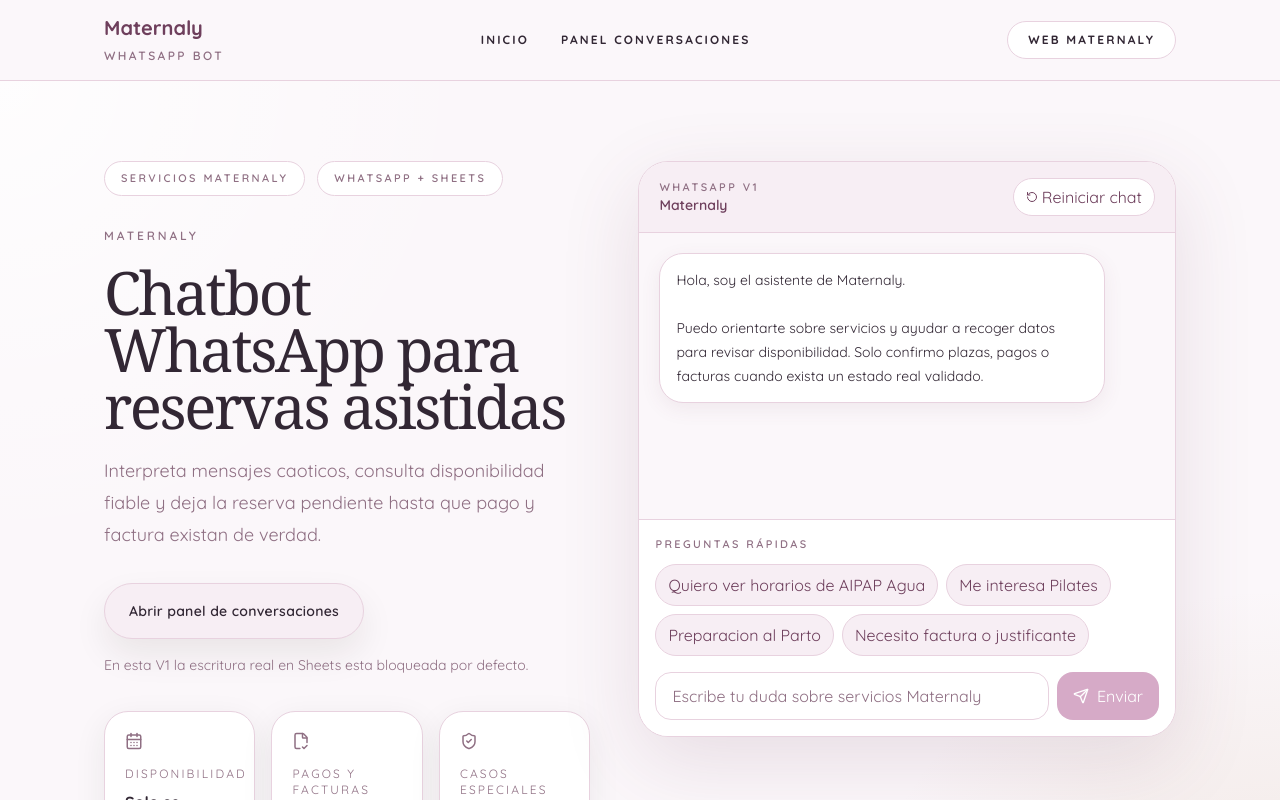
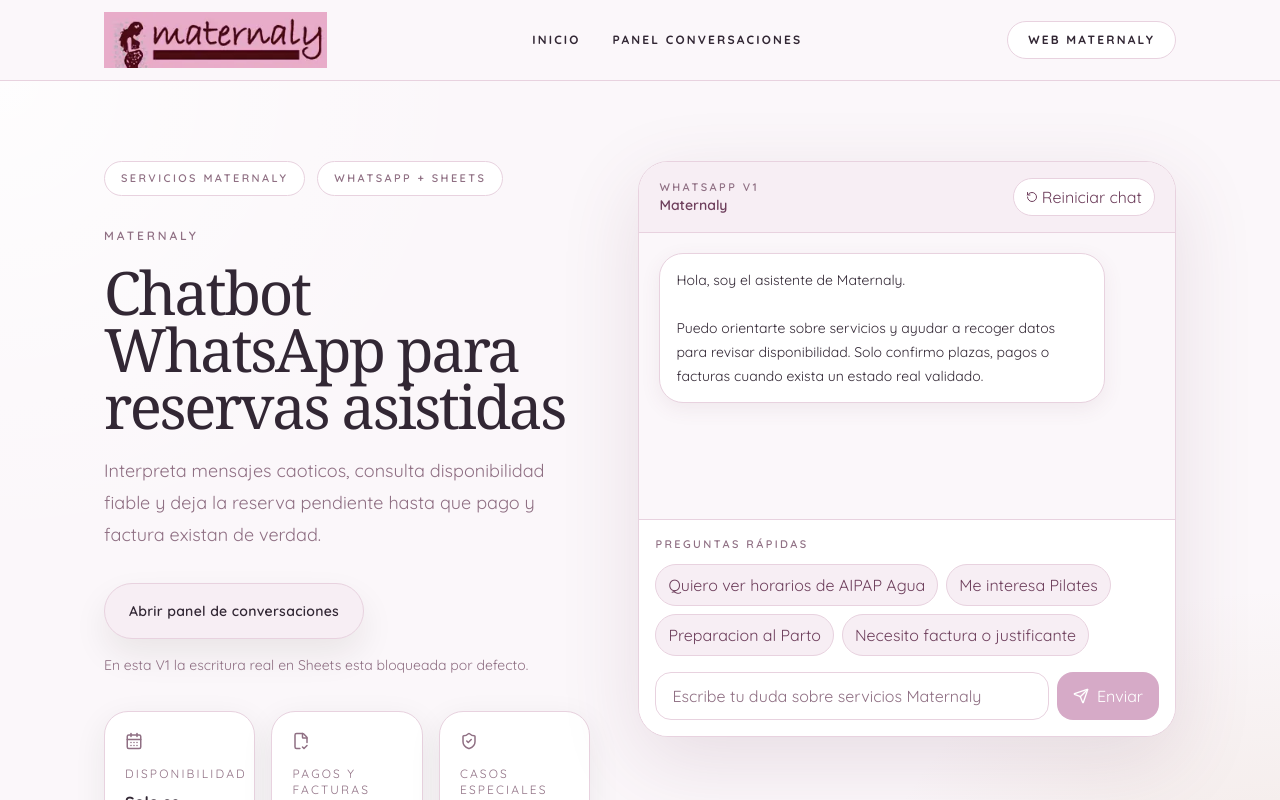
Before and after one commit to Pauovidi/chatbot-maternaly, a Next.js app: page / in a window 1280 px wide. Shown: the top 800 px of the page. Built offline with nearby package versions, Linux system fonts and the light colour scheme.

Commit message:
Use Maternaly logo in public header

```diff
--- a/src/components/public-site-header.tsx
+++ b/src/components/public-site-header.tsx
@@ -1,19 +1,21 @@
 import Link from "next/link";
+import Image from "next/image";
 import { demoFormUrl } from "@/components/demo-data";
 
 export function PublicSiteHeader() {
   return (
     <header className="sticky top-0 z-40 border-b border-[var(--primary-border)] bg-[rgba(251,247,250,0.95)] backdrop-blur-sm">
       <div className="mx-auto grid min-h-[5rem] max-w-6xl grid-cols-[auto_1fr_auto] items-center gap-6 px-6 py-3 lg:px-10">
-        <Link href="/" className="flex items-center gap-3" aria-label="Maternaly">
-          <span>
-            <strong className="block text-xl font-bold text-[var(--primary-text)]">
-              Maternaly
-            </strong>
-            <small className="text-xs font-semibold uppercase tracking-[0.2em] text-[var(--primary-muted)]">
-              WhatsApp bot
-            </small>
-          </span>
+        <Link href="/" className="flex items-center" aria-label="Maternaly">
+          <Image
+            src="/brand/maternaly-logo.webp"
+            alt="Maternaly"
+            width={275}
+            height={69}
+            priority
+            className="h-12 w-auto object-contain sm:h-14"
+          />
+          <span className="sr-only">Maternaly WhatsApp bot</span>
         </Link>
 
         <nav
```
Also changed, not shown: public/brand/README.md, public/brand/maternaly-logo.webp (added), 1 other file (tests, documents, lock files or other folders).
